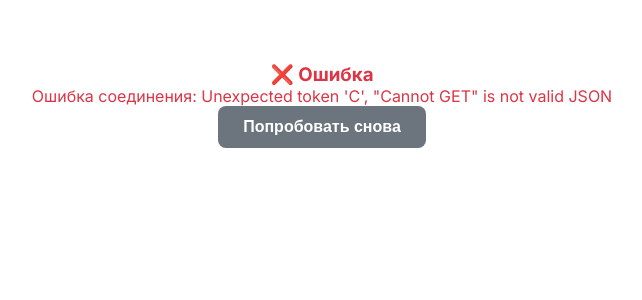
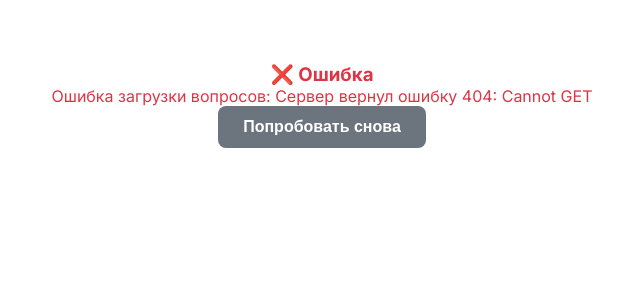
Before and after one commit to zhanaidar/qabylda-halyk, a FastAPI app: template templates/test_stage.html in a window 1280 px wide. Shown: the part 198-498 px from the top of the page, without its empty margins (318-960 px from the left). Run offline with FastAPI, Linux system fonts and the light colour scheme; the template is opened without the code that fills it: most values are stand-ins (such as "Sample title", 1, 10 or a date in 2020); parts of the project's set-up code (start-up, migrations or seed data) failed here and were passed over.

Commit message:
тесты делает ИИ 2

```diff
--- a/templates/test_stage.html
+++ b/templates/test_stage.html
@@ -286,19 +286,28 @@
                     body: JSON.stringify({
                         test_code: testCode,
                         position: testData.position,
-                        level: testData.level
+                        level: testData.level,
+                        specialization: testData.position.split(' - ')[1] || 'Общий'
                     })
                 });
+
+                // Проверяем статус ответа
+                if (!response.ok) {
+                    const errorText = await response.text();
+                    throw new Error(`Сервер вернул ошибку ${response.status}: ${errorText}`);
+                }
 
                 const result = await response.json();
 
                 if (result.status === 'success') {
                     displayQuestions(result.questions);
                 } else {
-                    showError('Ошибка загрузки вопросов: ' + result.message);
+                    // Показываем детальную ошибку
+                    showError('Ошибка ИИ: ' + (result.detail || result.message || 'Неизвестная ошибка'));
                 }
             } catch (error) {
-                showError('Ошибка соединения: ' + error.message);
+                console.error('Полная ошибка:', error);
+                showError('Ошибка загрузки вопросов: ' + error.message);
             }
         }
 
```
